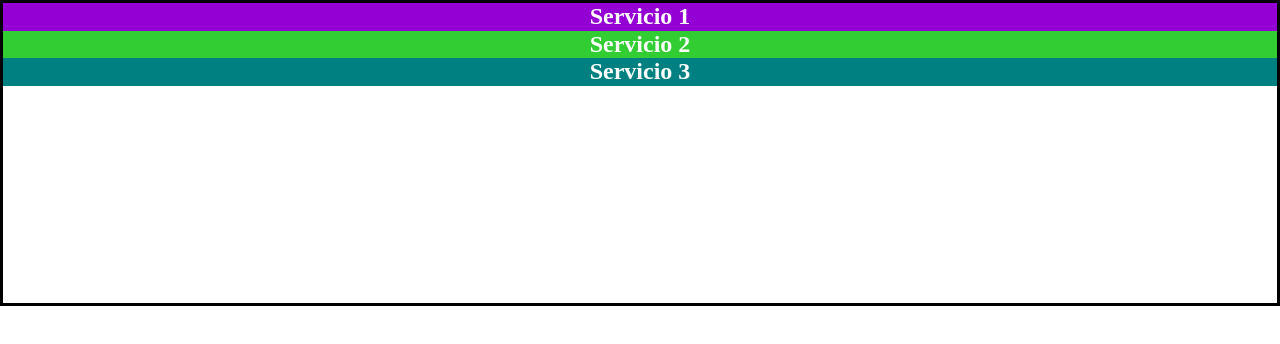
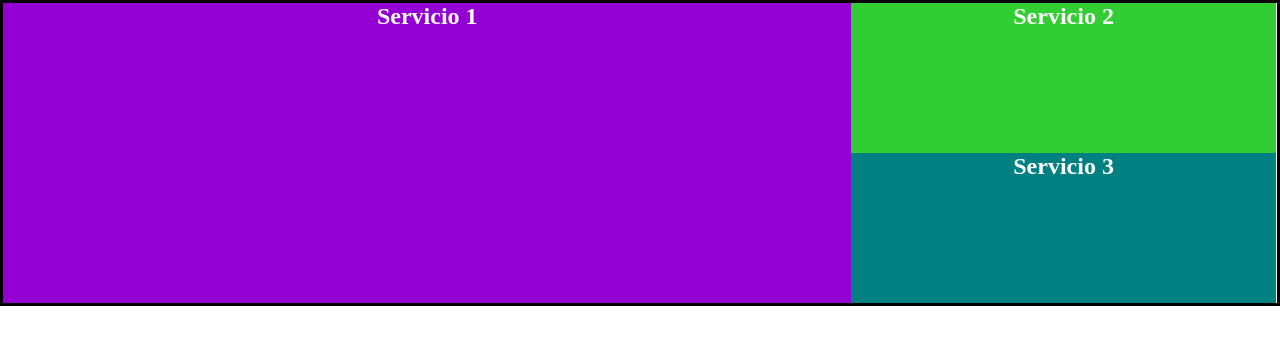
Before and after one commit to ZunoRick/CursoCSS_Grid_Flexbox, a plain HTML site: page cssgrid-basicos/03-grid-shorthand/index.html in a window 1280 px wide. Drawn offline with nearby package versions, Linux system fonts and the light colour scheme.

Commit message:
Agregando práctica de shorthand

```diff
--- a/cssgrid-basicos/03-grid-shorthand/css/style.css
+++ b/cssgrid-basicos/03-grid-shorthand/css/style.css
@@ -5,6 +5,9 @@ h2 {
 .servicios {
     border: 3px solid black;
     height: 300px;
+    display: grid;
+    /* Gtid: row / columns */
+    grid: 50% 50% / 33.3% 33.3% 33.3%;
 }
 
 .servicio {
@@ -14,6 +17,7 @@ h2 {
 
 .servicio-1 {
     background-color: darkviolet;
+    grid-area: 1 / 1 / 3 / 3;
 }
 
 .servicio-2 {
```
